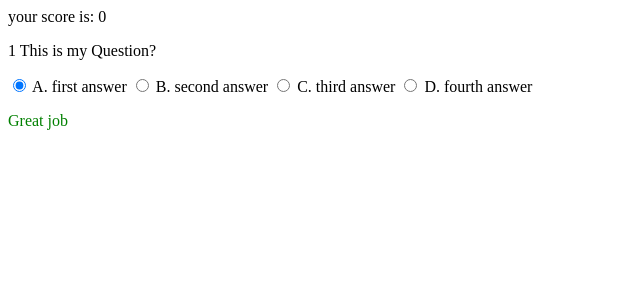
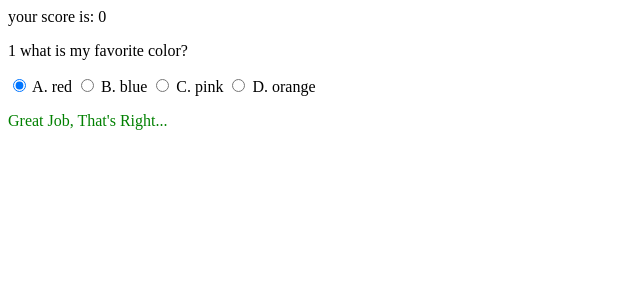
Before and after one commit to samuelmote/PTC, a SvelteKit app: page / in a window 1280 px wide. Shown: the top 300 px of the page, without its empty margins (0-640 px from the left). Built offline with nearby package versions, Linux system fonts and the light colour scheme.

Commit message:
answers/color

```diff
--- a/src/components/answers.svelte
+++ b/src/components/answers.svelte
@@ -2,7 +2,7 @@
     export let answer= true;
  </script>
  {#if answer}
- <p style="color: green; "> Great job</p>
+ <p style="color: green; "> Great Job, That's Right...</p>
     {:else}
-    <p style="color: red;"> wasn't quite right...</p>
+    <p style="color: red;"> Isn't Quite Right...</p>
  {/if}
--- a/src/routes/+page.svelte
+++ b/src/routes/+page.svelte
@@ -7,11 +7,11 @@
 
 <Question
 	number={1}
-	answer1="first answer"
-	answer2="second answer"
-	answer3="third answer"
-	answer4="fourth answer"
+	answer1="red"
+	answer2="blue"
+	answer3="pink"
+	answer4="orange"
     answer="a"
 >
-	This is my Question?
+	what is my favorite color?
 </Question>
```
